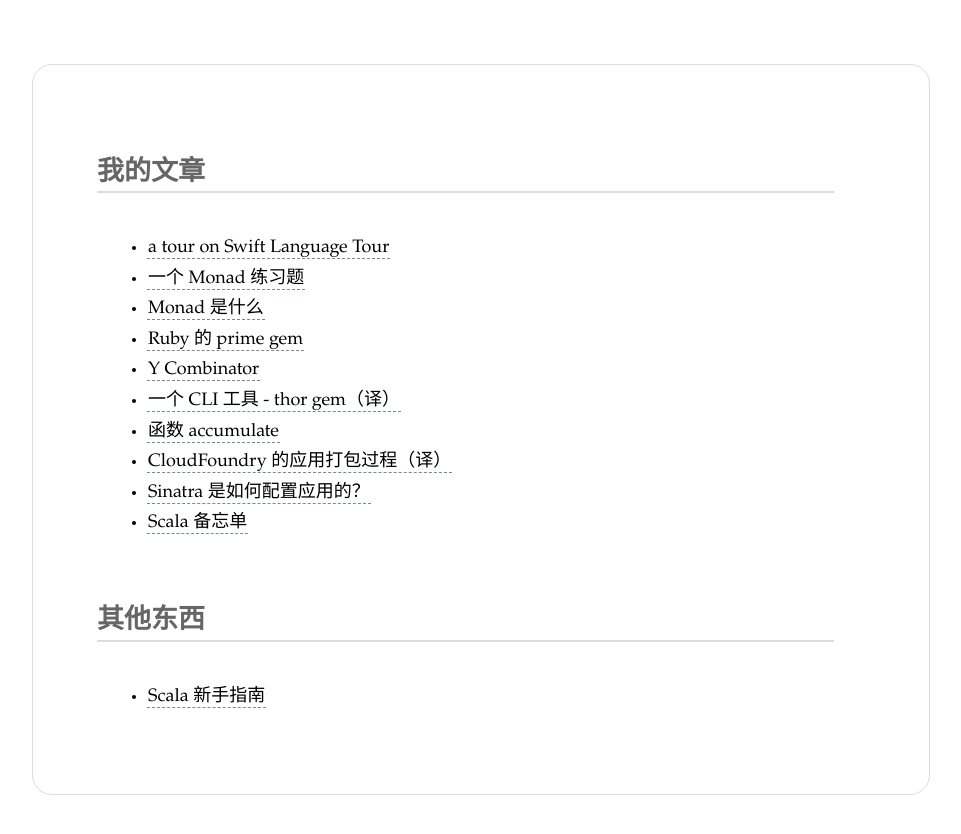
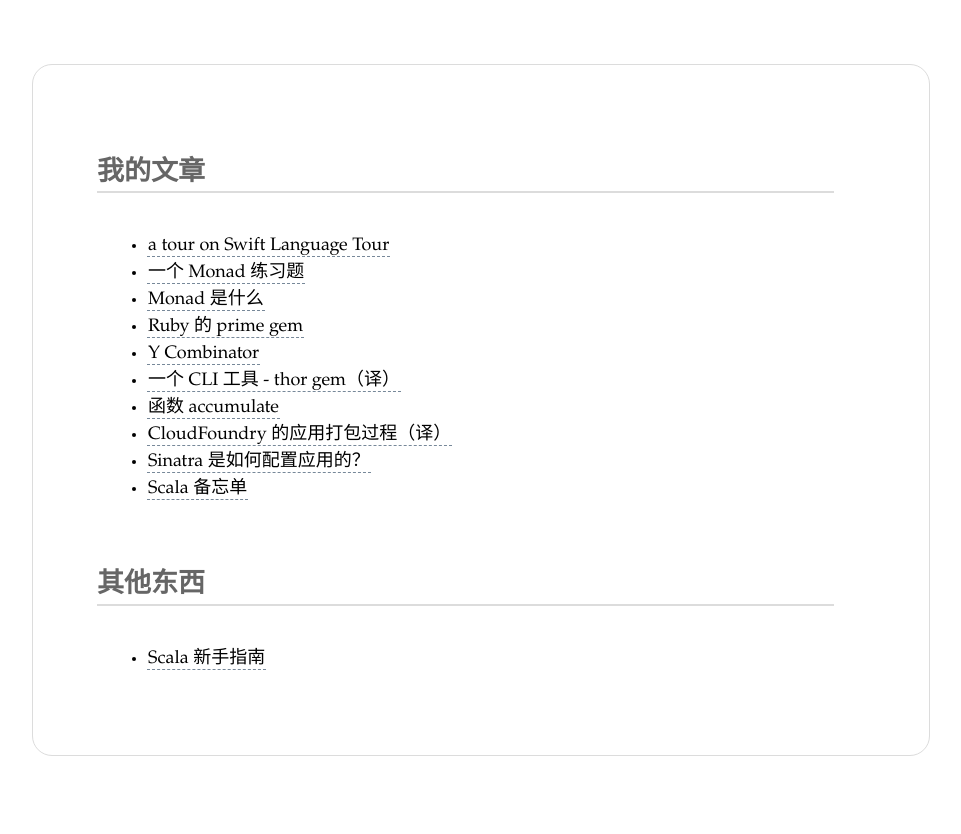
Before and after one commit to 447327642/lerencao.github.io, a Jekyll site: the page built from index.html, in a window 1280 px wide. Shown: the top 834 px of the page, without its empty margins (160-1121 px from the left). Built offline with Jekyll 4.4.1, drawn with Linux system fonts in a browser that asks for light colours; Markdown is read by kramdown in place of the engine named in the settings.

Commit message:
decrease text line height

```diff
--- a/css/main.css
+++ b/css/main.css
@@ -6,7 +6,7 @@
     margin: 5% 15% 5% 15%;
     padding: 2% 5% 5% 5%;
     width: 60%;
-    line-height: 170%;
+    line-height: 150%;
     border: 1px solid gainsboro;
     -webkit--border-radius: 20px;
     border-radius: 20px;
```
